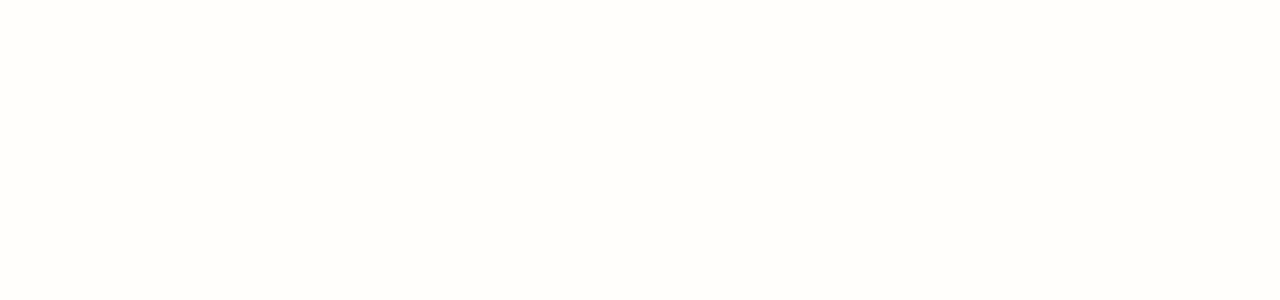
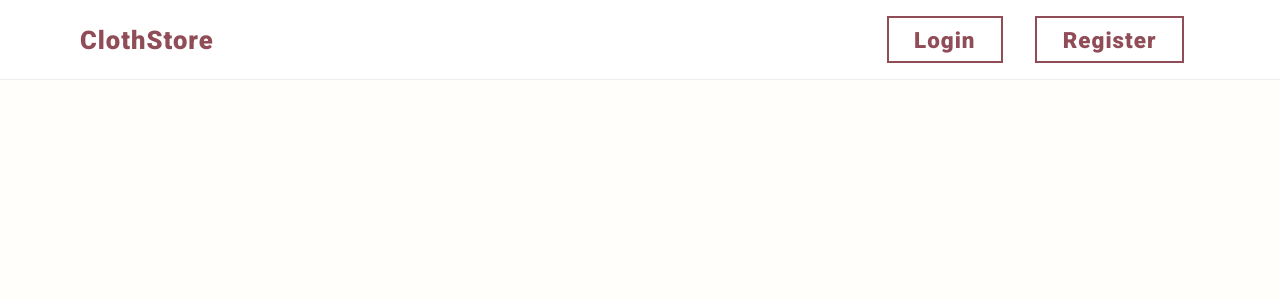
Before and after one commit to dantox71/ClothStore, a React (Create React App) app in the folder client/: page / in a window 1280 px wide. Shown: the top 300 px of the page. Built offline with nearby package versions, Linux system fonts and the light colour scheme.

Commit message:
Navbar component added.

```diff
--- a/client/src/App.js
+++ b/client/src/App.js
@@ -5,6 +5,7 @@
 import { Provider } from "react-redux";
 import Register from "./components/auth/Register";
 import Login from "./components/auth/Login";
+import Navbar from "./components/page/Navbar";
 import { loadUser } from "./actions/auth";
 
 const App = () => {
@@ -15,6 +16,7 @@
 
   return (
     <Provider store={store}>
+      <Navbar />
       <Router>
         <Switch>
           <Route exact path="/register" component={Register} />
--- /dev/null
+++ b/client/src/components/page/Navbar.js
@@ -0,0 +1,89 @@
+import React, { useState, Fragment } from "react";
+import PropTypes from "prop-types";
+import { connect } from "react-redux";
+import cart from "./cart.svg";
+
+const Navbar = ({ auth: { isAuthenticated, user, loading } }) => {
+  const [menuOpened, toggleMenu] = useState(false);
+
+  const guestLinks = (
+    <Fragment>
+      <li>
+        <a href="#!" class="btn btn-primary">
+          Login{" "}
+        </a>
+      </li>
+
+      <li>
+        <a href="#!" class="btn btn-primary">
+          Register
+        </a>
+      </li>
+    </Fragment>
+  );
+
+  const authLinks = (
+    <Fragment>
+      <li>
+        <a href="#!">
+          Welcome <span class="text-bold ml-1">{user && user.name}</span>
+        </a>
+      </li>
+      <li>
+        <a href="#!">Home</a>
+      </li>
+      <li>
+        <a href="cart.html" class="shopping-cart-link">
+          <img src={cart} alt="Cart Icon" />
+          <span class="item-counter">1</span>
+        </a>
+      </li>
+      <li>
+        <a href="login.html">
+          Logout <i class="fa fa-sign-out-alt"></i>
+        </a>
+      </li>
+    </Fragment>
+  );
+
+  return (
+    <nav id="main-navigation" className={menuOpened ? "opened" : ""}>
+      <div class="container">
+        <a href="index.html">
+          <h1 class="brand">ClothStore</h1>
+        </a>
+        <ul class="nav-list">
+          {isAuthenticated && !loading ? authLinks : guestLinks}
+        </ul>
+
+        <ul class="mobile-nav-buttons">
+          <li>
+            <a href="#!" class="shopping-cart-link">
+              <span class="item-counter">1</span>
+              <img src={cart} alt="Cart Icon" />
+            </a>
+          </li>
+          <li>
+            <a
+              href="#!"
+              class="mobile-menu-toggler"
+              onClick={() => toggleMenu(!menuOpened)}
+            >
+              <span class="line"></span>
+            </a>
+          </li>
+        </ul>
+      </div>
+    </nav>
+  );
+};
+
+Navbar.propTypes = {
+  auth: PropTypes.object.isRequired
+};
+
+const mapStateToProps = state => ({
+  auth: state.auth
+});
+
+export default connect(mapStateToProps, {})(Navbar);
```
Also changed, not shown: client/src/components/page/cart.svg (added).
